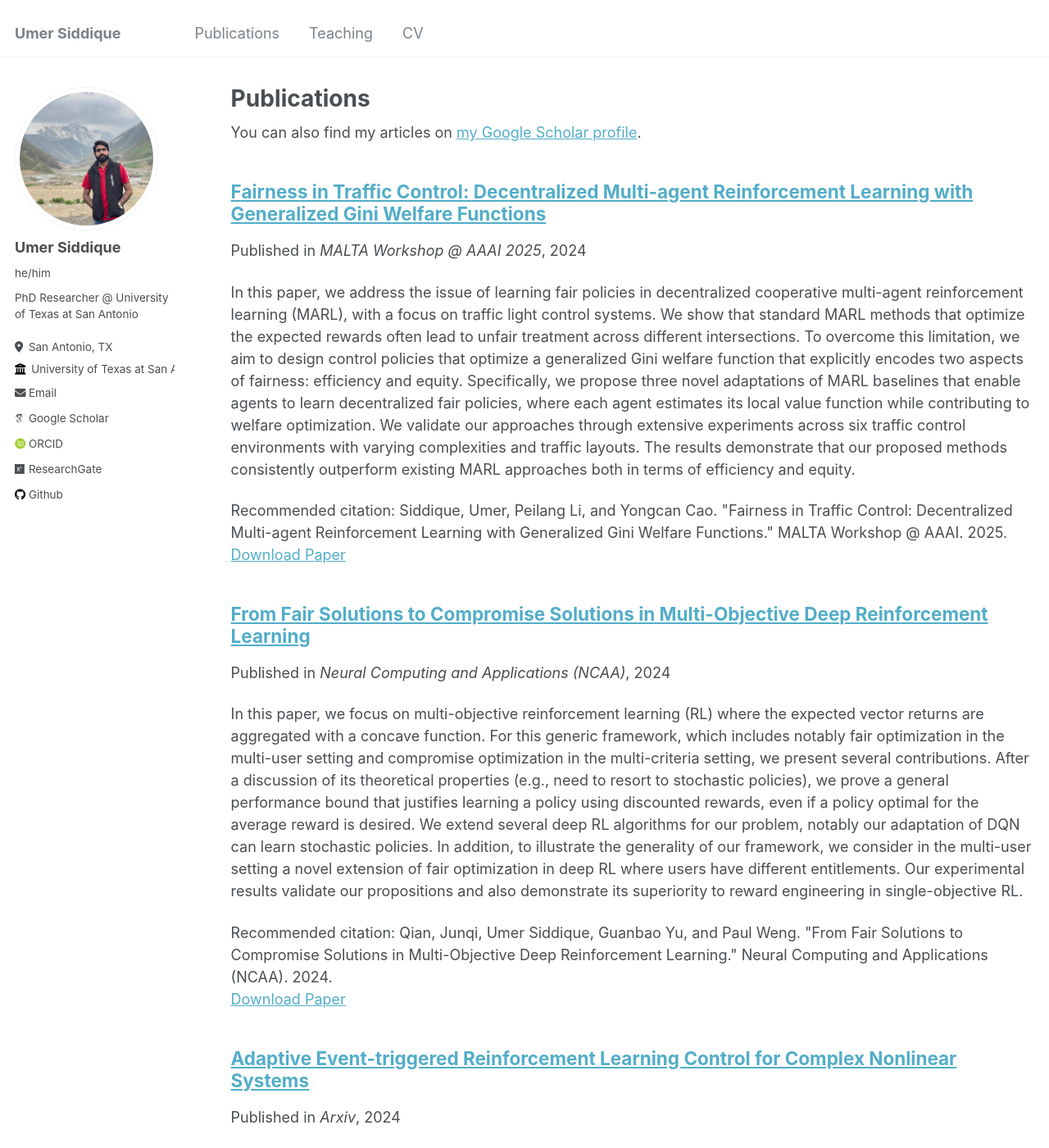
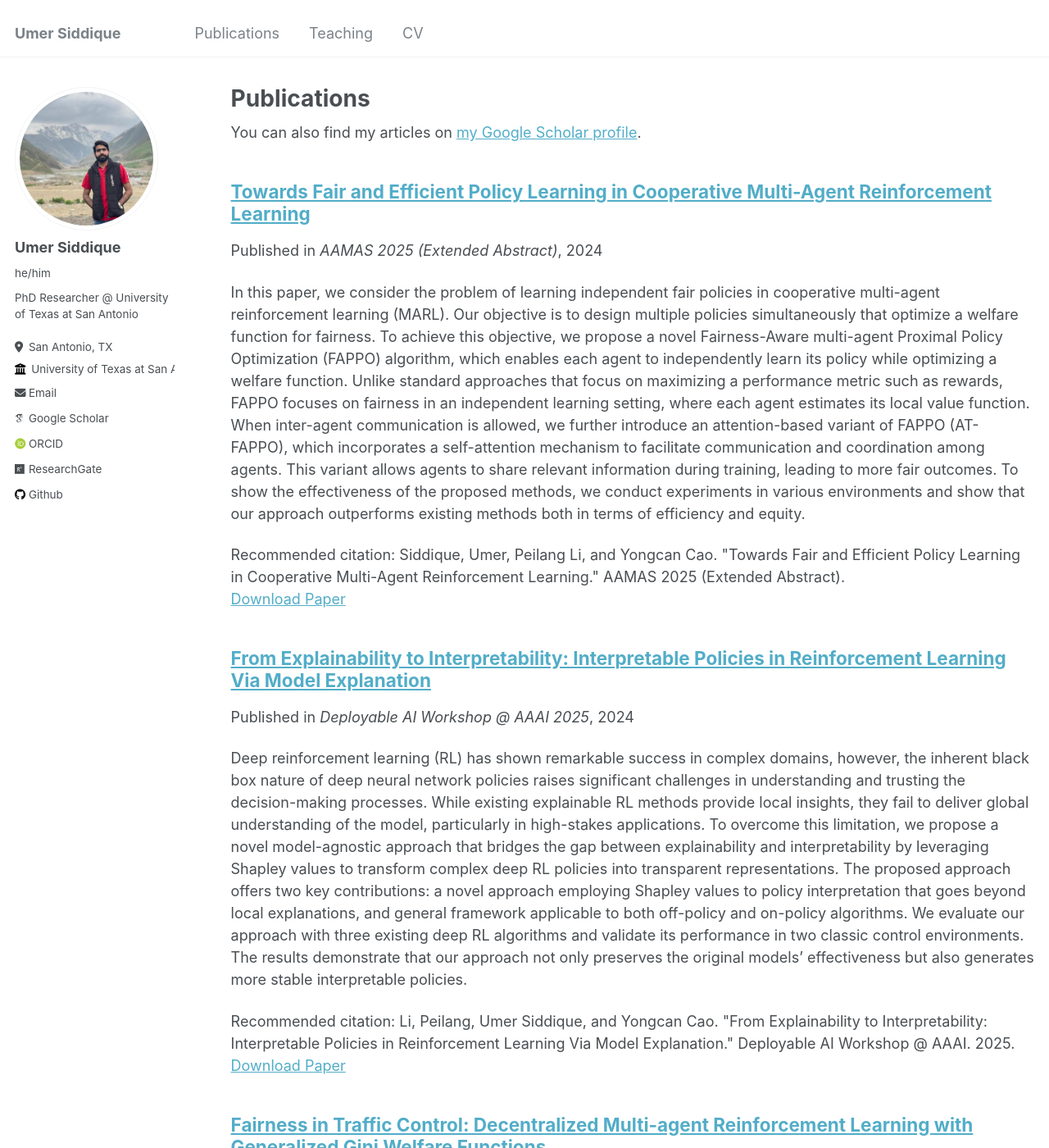
Before and after one commit to umersiddique94/umersiddique94.github.io, a Jekyll site: the page built from _pages/publications.md, in a window 1280 px wide and 1400 px high. Shown: the whole window at 82% size. Built offline with Jekyll 4.4.1, drawn with Linux system fonts in a browser that asks for light colours; some web fonts are replaced.

Commit message:
add AAMAS and DAI workshop paper

```diff
--- /dev/null
+++ b/_publications/2025-AAAI-DAI.md
@@ -0,0 +1,11 @@
+---
+title: 'From Explainability to Interpretability: Interpretable Policies in Reinforcement Learning Via Model Explanation'
+collection: publications
+permalink: /publication/2025-AAAI-DAI
+date: 2024-12-20
+venue: 'Deployable AI Workshop @ AAAI 2025'
+paperurl: ' '
+citation: 'Li, Peilang, Umer Siddique, and Yongcan Cao. "From Explainability to Interpretability: Interpretable Policies in Reinforcement Learning Via Model Explanation." Deployable AI Workshop @ AAAI. 2025.'
+---
+
+Deep reinforcement learning (RL) has shown remarkable success in complex domains, however, the inherent black box nature of deep neural network policies raises significant challenges in understanding and trusting the decision-making processes. While existing explainable RL methods provide local insights, they fail to deliver global understanding of the model, particularly in high-stakes applications. To overcome this limitation, we propose a novel model-agnostic approach that bridges the gap between explainability and interpretability by leveraging Shapley values to transform complex deep RL policies into transparent representations. The proposed approach offers two key contributions: a novel approach employing Shapley values to policy interpretation that goes beyond local explanations, and general framework applicable to both off-policy and on-policy algorithms.  We evaluate our approach with three existing deep RL algorithms and validate its performance in two classic control environments. The results demonstrate that our approach not only preserves the original models' effectiveness but also generates more stable interpretable policies.
--- /dev/null
+++ b/_publications/2025-AAMAS.md
@@ -0,0 +1,11 @@
+---
+title: 'Towards Fair and Efficient Policy Learning in Cooperative Multi-Agent Reinforcement Learning'
+collection: publications
+permalink: /publication/2025-AAMAS
+date: 2024-12-20
+venue: 'AAMAS 2025 (Extended Abstract)'
+paperurl: ' '
+citation: 'Siddique, Umer, Peilang Li, and Yongcan Cao. "Towards Fair and Efficient Policy Learning in Cooperative Multi-Agent Reinforcement Learning." AAMAS 2025 (Extended Abstract).'
+---
+
+In this paper, we consider the problem of learning independent fair policies in cooperative multi-agent reinforcement learning (MARL). Our objective is to design multiple policies simultaneously that optimize a welfare function for fairness. To achieve this objective, we propose a novel Fairness-Aware multi-agent Proximal Policy Optimization (FAPPO) algorithm, which enables each agent to independently learn its policy while optimizing a welfare function. Unlike standard approaches that focus on maximizing a performance metric such as rewards, FAPPO focuses on fairness in an independent learning setting, where each agent estimates its local value function. When inter-agent communication is allowed, we further introduce an attention-based variant of FAPPO (AT-FAPPO), which incorporates a self-attention mechanism to facilitate communication and coordination among agents. This variant allows agents to share relevant information during training, leading to more fair outcomes. To show the effectiveness of the proposed methods, we conduct experiments in various environments and show that our approach outperforms existing methods both in terms of efficiency and equity.
```
Also changed, not shown: _data/news.yml (+4 -4 lines).
